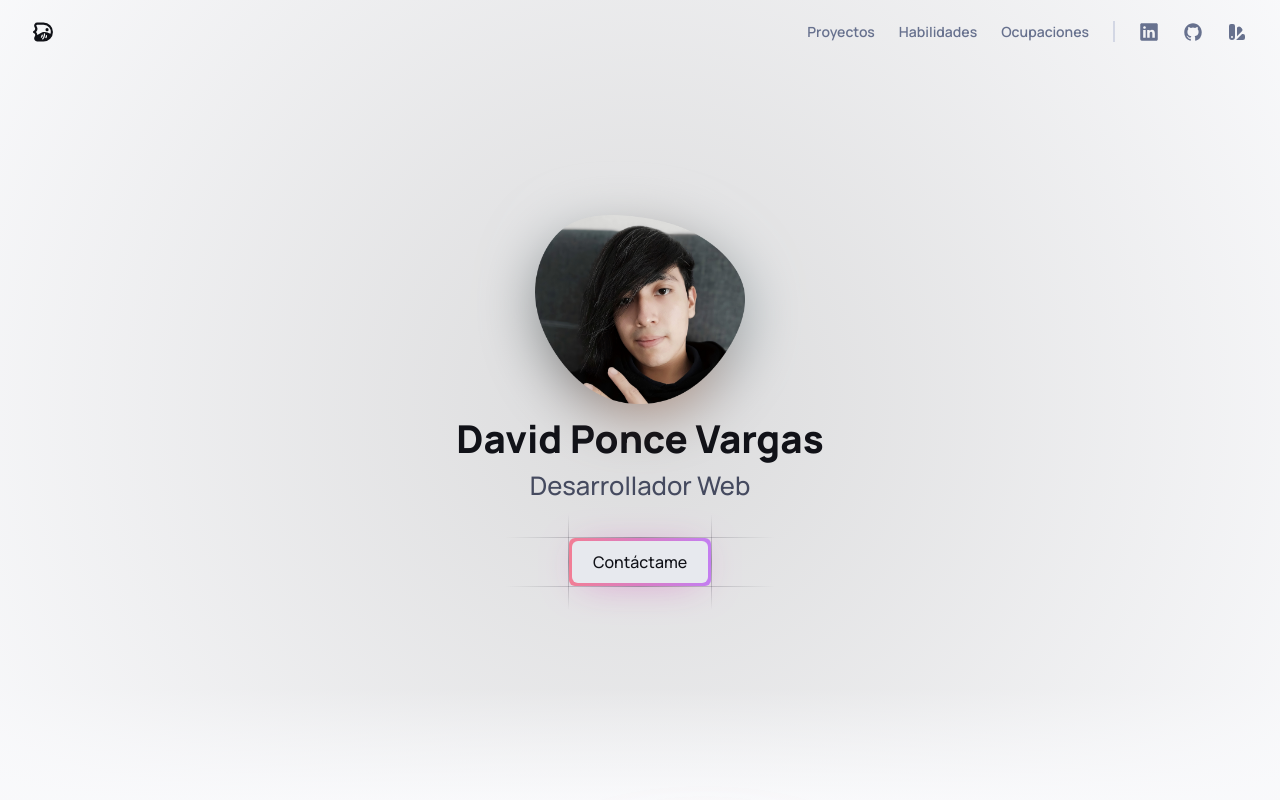
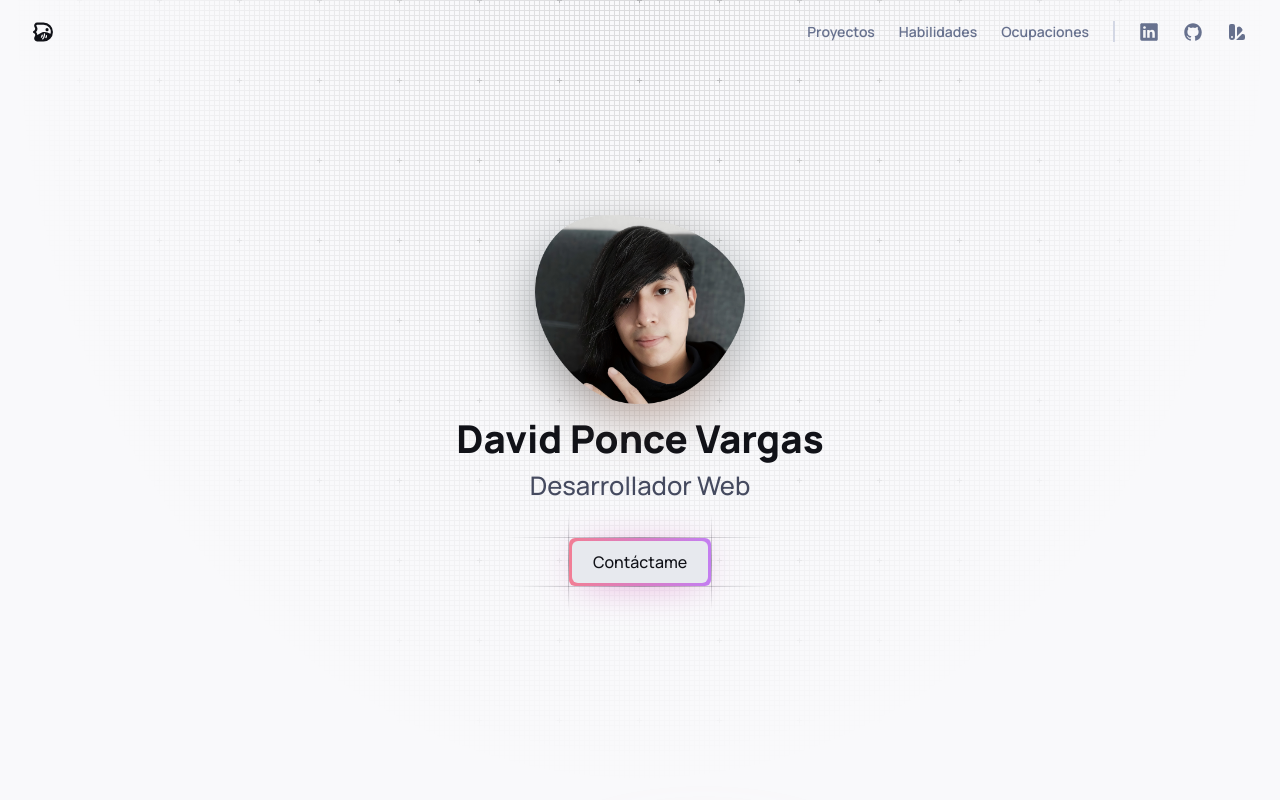
Before and after one commit to david-ponc/davidponc.dev, a Next.js app: page / in a window 1280 px wide. Shown: the top 800 px of the page. Built offline with nearby package versions, Linux system fonts and the light colour scheme.

Commit message:
feat: change pattern gradient generation

```diff
--- a/src/components/sections/hero/hero.module.css
+++ b/src/components/sections/hero/hero.module.css
@@ -19,28 +19,33 @@
 	color: hsl(228, 16%, 32%);
 }
 
-.background::before {
-	content: '';
+.backgroundPattern {
 	position: absolute;
 	inset: 0;
-	background-color: var(--body-bg);
-	background-image: url(https://transparenttextures.com/patterns/graphy-dark.png);
+	color: red;
+	background-size: 80px 160px;
 	width: 100%;
 	height: 100vh;
 	z-index: -1;
-	opacity: 0.32;
 }
 
-.background::after {
-	content: '';
+:root[data-color-mode='dark'] .backgroundPattern {
+	background-image: url(/pattern-white.svg);
+}
+
+:root[data-color-mode='light'] .backgroundPattern {
+	background-image: url(/pattern-black.svg);
+}
+
+.backgroundGradient {
+	/* content: ''; */
 	position: absolute;
 	inset: 0;
-	background: radial-gradient(
-			circle,
-			var(--hero-origin-gradient) 0,
-			var(--hero-final-gradient) 100%
-		),
-		linear-gradient(transparent 86%, var(--body-bg));
+	mask-image: radial-gradient(
+		farthest-corner at 50% 0%,
+		#000 0,
+		transparent 70%
+	);
 	width: 100%;
 	height: 100vh;
 	z-index: -1;
--- a/src/components/sections/hero/hero.tsx
+++ b/src/components/sections/hero/hero.tsx
@@ -7,7 +7,9 @@ import { SelfShadowWrap } from '~/components/self-shadow-wrap';
 export const Hero = () => {
 	return (
 		<Layout as='main' className={styles.container}>
-			<div className={styles.background} />
+			<div className={styles.backgroundGradient}>
+				<div className={styles.backgroundPattern} />
+			</div>
 			<SelfShadowWrap
 				width='210px'
 				height='189px'
```
Also changed, not shown: public/pattern-black.svg (added), public/pattern-white.svg (added).
